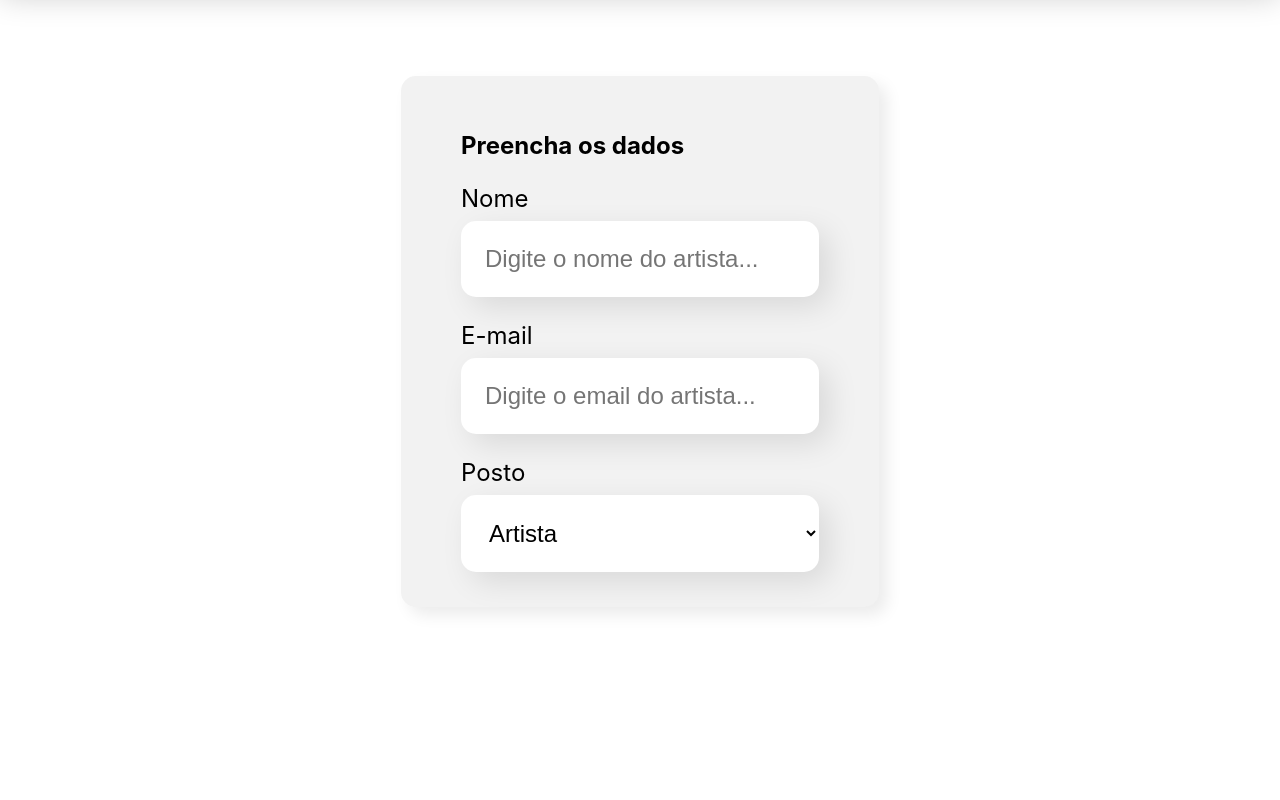
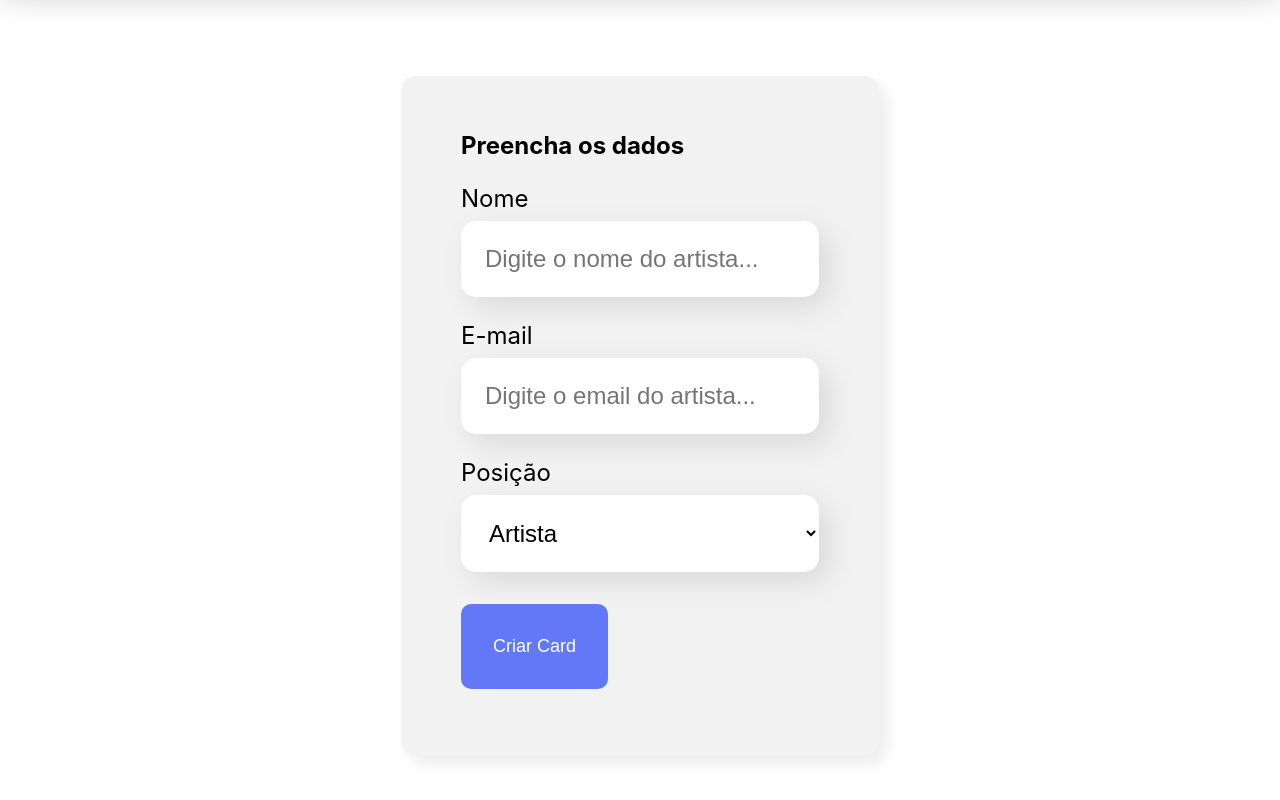
Before and after one commit to NandoLu/Poesia-em-Tirinhas, a React (Create React App) app: page / in a window 1280 px wide. Shown: the part 502-1302 px from the top of the page. Before the commit the page ends 1189 px from the top, so only its background shows below. Built offline with nearby package versions, Linux system fonts and the light colour scheme.

Commit message:
Criando componente button Criar Card estático para o formulário

```diff
--- a/src/components/Form/index.js
+++ b/src/components/Form/index.js
@@ -1,3 +1,4 @@
+import InputForm from '../InputForm';
 import RoleSelector from '../RoleSelector';
 import TextInput from '../TextInput';
 import './Form.css'
@@ -9,7 +10,11 @@ const Form = () => {
                 <h2>Preencha os dados</h2>
                 <TextInput label="Nome" placeholder="Digite o nome do artista"/>
                 <TextInput label="E-mail" placeholder="Digite o email do artista"/>
-                <RoleSelector label="Posto"/>
+                <RoleSelector label="Posição"/>
+                <InputForm>
+                Criar Card
+                </InputForm>
+
             </form>
 
         </section>
--- /dev/null
+++ b/src/components/InputForm/InputForm.css
@@ -0,0 +1,14 @@
+.button{
+    background-color: #6278f7;
+    border-radius: 10px;
+    font-weight: 700px;
+    font-size: 18px;
+    padding: 32px;
+    border: none;
+    cursor: pointer;
+    color: #fff;
+    margin: 32px 0;
+}
+.button:hover{
+    color: #95ffd4;
+}
--- /dev/null
+++ b/src/components/InputForm/index.js
@@ -0,0 +1,12 @@
+import './InputForm.css'
+
+const InputForm = (props) =>{
+    return(
+        <button className='button'>
+            {props.children}
+
+        </button>
+    )
+
+}
+export default InputForm;
```
